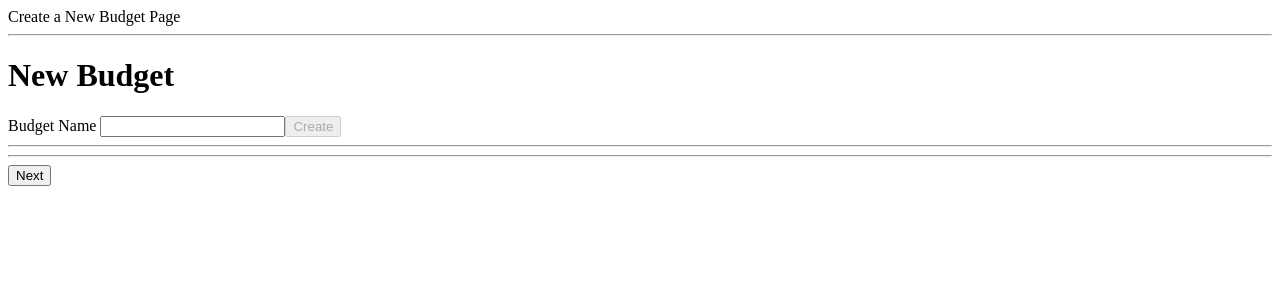
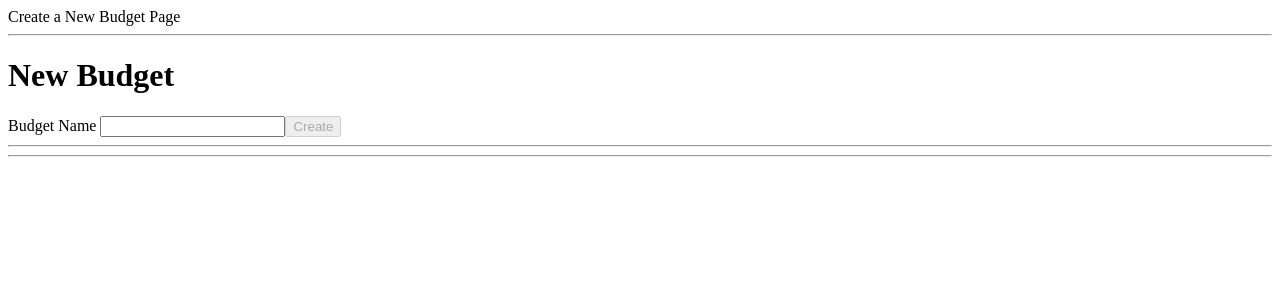
Before and after one commit to douar/budget, an Angular app: page / in a window 1280 px wide. Shown: the top 300 px of the page. Built offline with nearby package versions, Linux system fonts and the light colour scheme.

Commit message:
only show next if new budget has been created

```diff
--- a/src/app/components/create/create-new/create-new.component.html
+++ b/src/app/components/create/create-new/create-new.component.html
@@ -7,6 +7,5 @@ Create a New Budget Page
 
   <app-expense *ngIf="count === 2" ></app-expense>
   <hr>
-
-  <button *ngIf="count < 3" (click)="clickNext(count)">Next</button>
+  <button *ngIf="count < 3 && (selectedBudget$ | async)" (click)="clickNext(count)">Next</button>
 </div>
--- a/src/app/components/create/create-new/create-new.component.ts
+++ b/src/app/components/create/create-new/create-new.component.ts
@@ -1,6 +1,7 @@
 import { Component } from '@angular/core';
 import {Observable,} from "rxjs";
 import {BudgetService} from "../../../services/budget.service";
+import {Budget} from "../../../interfaces/budget";
 
 @Component({
   selector: 'app-create-new',
@@ -10,6 +11,7 @@ import {BudgetService} from "../../../services/budget.service";
 export class CreateNewComponent {
 
   currentPage$: Observable<number> = this.budgetService.getTrackNewBudgetPage()
+  selectedBudget$: Observable<Budget | null> = this.budgetService.getBudget()
 
   constructor(private budgetService: BudgetService) {}
 
```
